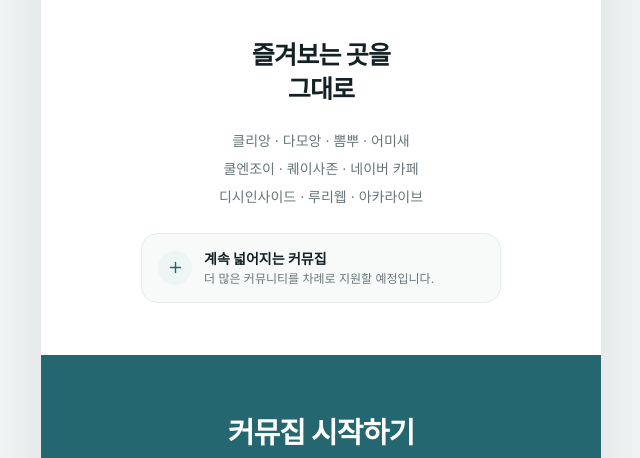
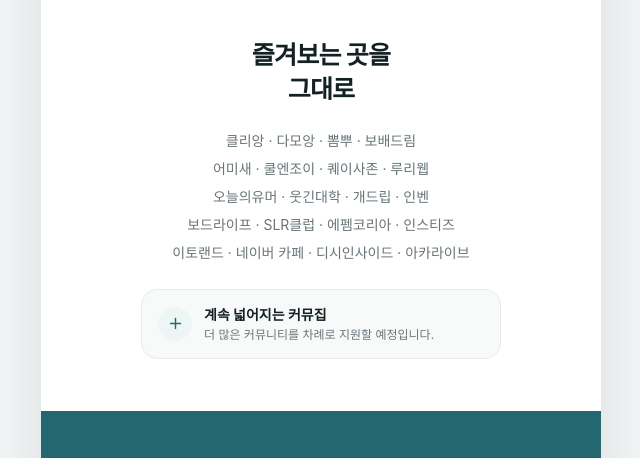
Before and after one commit to obmaz/commuzip_info, a plain HTML site: page index.html in a window 1280 px wide. Shown: the part 1700-2158 px from the top of the page, without its empty margins (319-959 px from the left). Drawn offline with Linux system fonts and the light colour scheme.

Commit message:
docs: 안내 페이지의 지원 커뮤니티 목록 갱신

```diff
--- a/index.html
+++ b/index.html
@@ -248,9 +248,11 @@
     <section class="communities">
       <h2 class="section-title">즐겨보는 곳을<br>그대로</h2>
       <div class="community-list">
-        클리앙 · 다모앙 · 뽐뿌 · 어미새<br>
-        쿨엔조이 · 퀘이사존 · 네이버 카페<br>
-        디시인사이드 · 루리웹 · 아카라이브
+        클리앙 · 다모앙 · 뽐뿌 · 보배드림<br>
+        어미새 · 쿨엔조이 · 퀘이사존 · 루리웹<br>
+        오늘의유머 · 웃긴대학 · 개드립 · 인벤<br>
+        보드라이프 · SLR클럽 · 에펨코리아 · 인스티즈<br>
+        이토랜드 · 네이버 카페 · 디시인사이드 · 아카라이브
       </div>
 
       <div class="community-more">
```
